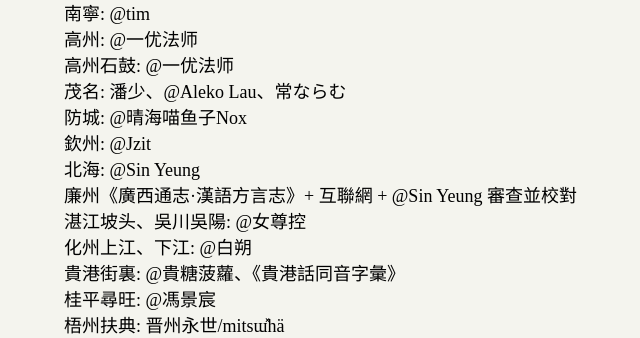
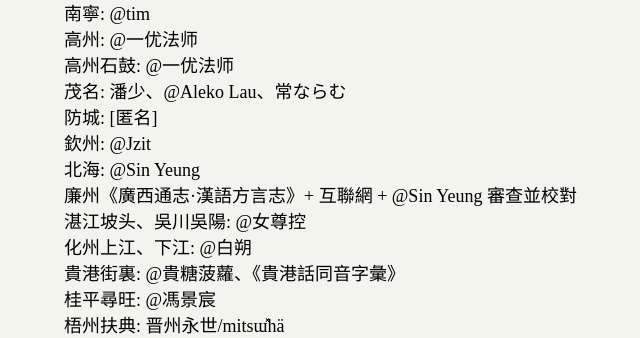
Before and after one commit to EcRal5t/jyutdict, a PHP site: page /about.php in a window 1280 px wide. Shown: the part 5100-5438 px from the top of the page, without its empty margins (162-802 px from the left). Run offline with PHP 8.4, Linux system fonts and the light colour scheme.

Commit message:
Edit Participants

```diff
--- a/about.php
+++ b/about.php
@@ -121,7 +121,7 @@ include ("const.php");
             <p>高州: @一优法师</p>
             <p>高州石鼓: @一优法师</p>
             <p>茂名: 潘少、@Aleko Lau、常ならむ</p>
-            <p>防城: @晴海喵鱼子Nox</p>
+            <p>防城: [匿名]</p>
             <p>欽州: @Jzit</p>
             <p>北海: @Sin Yeung</p>
             <p>廉州《廣西通志·漢語方言志》+ 互聯網 + @Sin Yeung 審查並校對</p>
```
